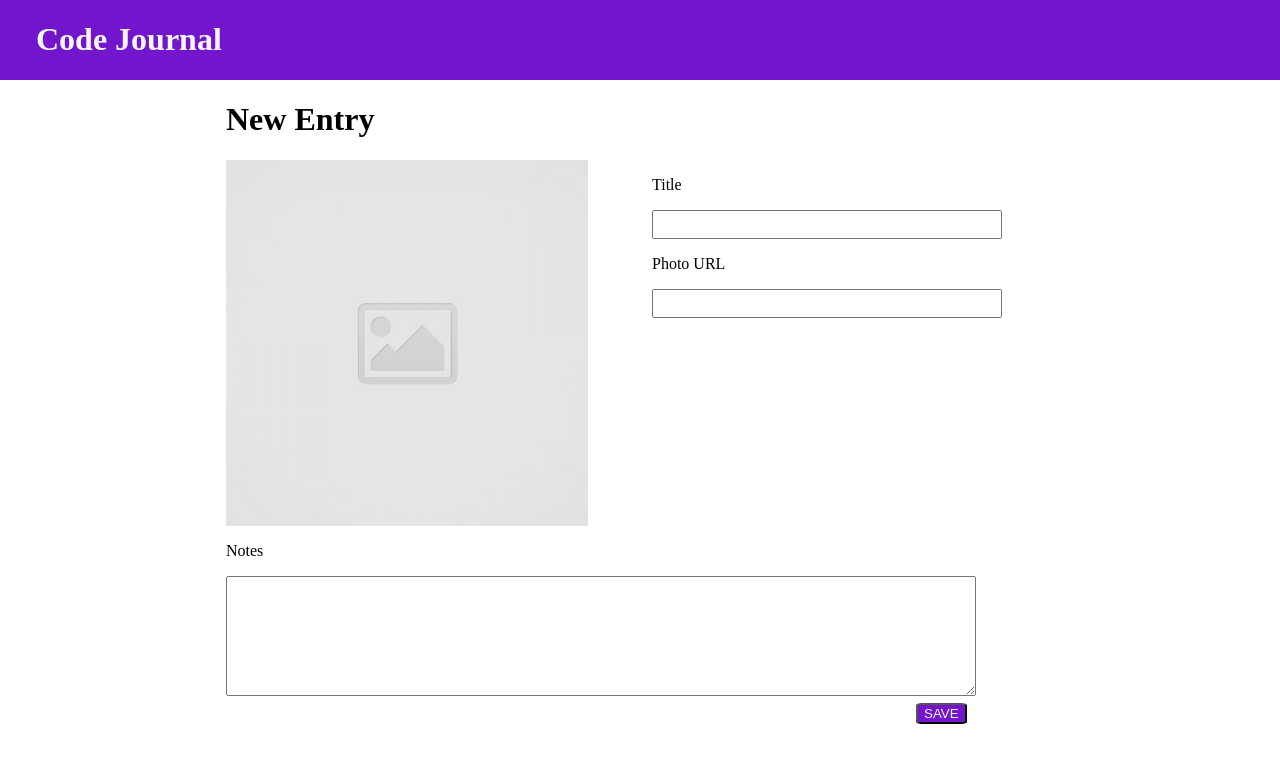
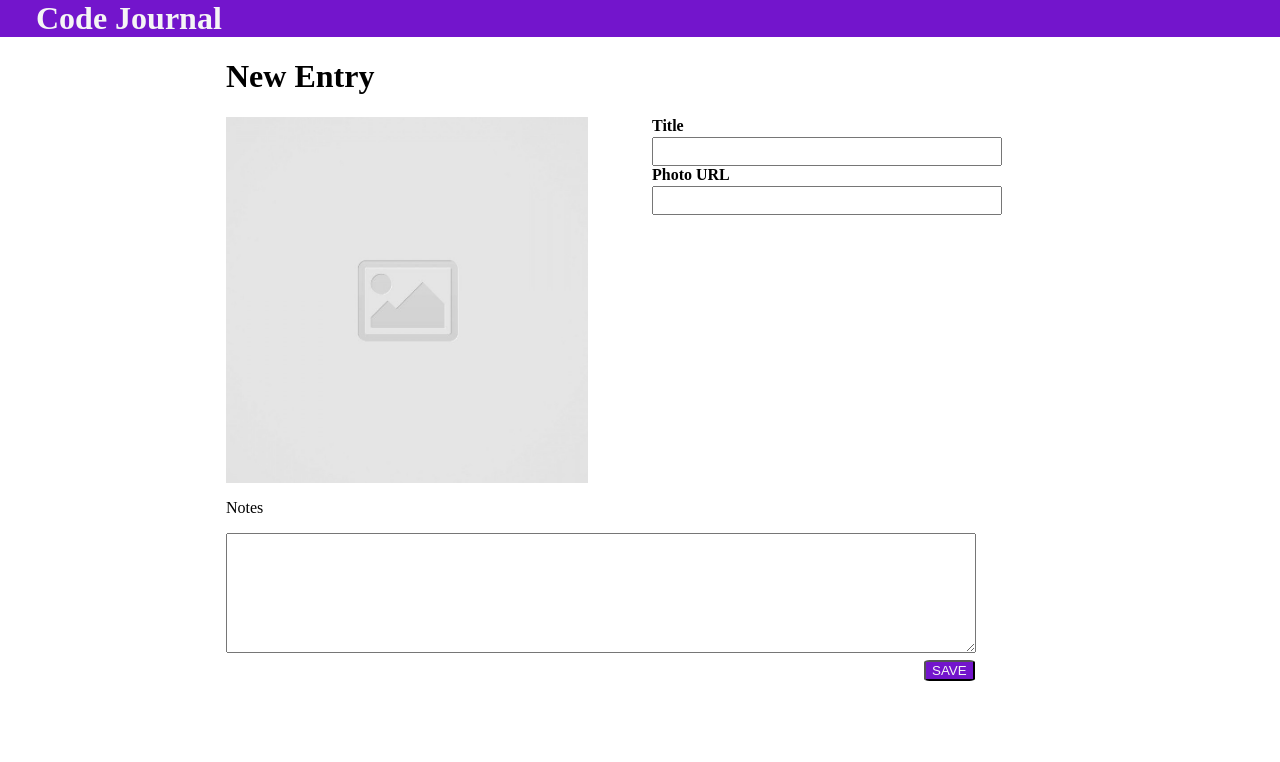
Before and after one commit to devtanole/code-journal, a website with bundled scripts: page index.html in a window 1280 px wide. Built offline with nearby package versions, Linux system fonts and the light colour scheme.

Commit message:
update html, turn p into label

```diff
--- a/css/layout.css
+++ b/css/layout.css
@@ -18,7 +18,7 @@
   width: 100%;
 }
 
-@media screen and (width >= 768px) {
+@media screen and (width > 768px) {
   .container {
     max-width: 900px;
   }
--- a/css/styles.css
+++ b/css/styles.css
@@ -2,6 +2,10 @@
   background-color: rgb(115, 21, 204);
   color: whitesmoke;
   min-width: 100%;
+}
+
+.main-title {
+  margin: 0;
 }
 
 .image {
@@ -22,9 +26,16 @@ textarea {
 button {
   display: block;
   margin-top: 3px;
-  margin-left: 690px;
+  margin-left: 710px;
   border-radius: 11%;
   background-color: rgb(115, 21, 204);
   color: whitesmoke;
   font-family: Arial, Helvetica, sans-serif;
+  cursor: pointer;
 }
+
+label {
+  display: block;
+  font-weight: bold;
+  margin-bottom: 2px;
+}
--- a/index.html
+++ b/index.html
@@ -27,25 +27,26 @@
     </header>
     <main class="container">
       <div data-view="entry-form">
-        <div class="row">
-          <div class="column-full"><h1 class="new-entry">New Entry</h1></div>
-        </div>
-        <form>
+        <form id="entry-form">
+          <div class="column-full">
+            <h1 class="new-entry">New Entry</h1>
+          </div>
           <div class="row">
-            <div class="column-half">
+            <div class="column-half image-container">
               <img
                 class="image entry-form"
+                id="entry-image"
                 src="images/placeholder-image-square.jpg" />
             </div>
             <div class="column-half">
-              <p>Title</p>
+              <label for="title">Title</label>
               <input
                 type="text"
                 id="title"
                 name="title"
                 class="entry-form"
                 required />
-              <p>Photo URL</p>
+              <label for="photo-url">Photo URL</label>
               <input
                 type="url"
                 id="photo-url"
@@ -57,7 +58,9 @@
           <div class="row">
             <div class="column-full">
               <p>Notes</p>
-              <textarea></textarea>
+              <textarea required></textarea>
+            </div>
+            <div class="form button">
               <button type="submit">SAVE</button>
             </div>
           </div>
```
